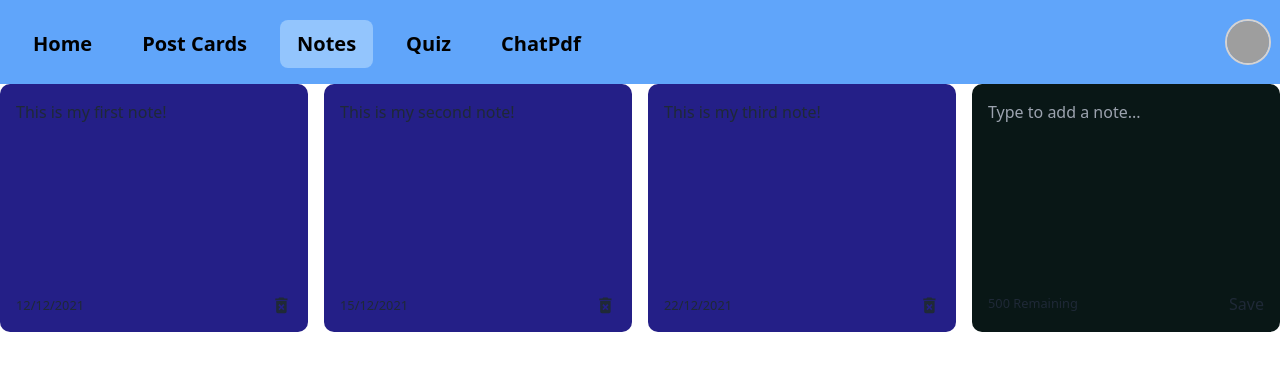
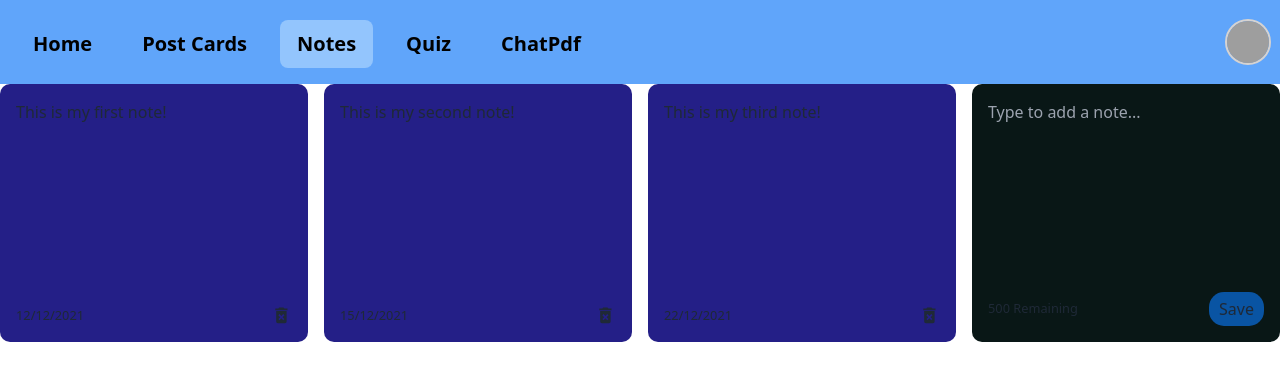
Before and after one commit to jeslinpjames/StudySphere, a React (Vite) app in the folder frontend/: page /noteslist in a window 1280 px wide. Shown: the top 380 px of the page. Built offline with nearby package versions, Linux system fonts and the light colour scheme; grey boxes are pictures that could not be loaded.

Commit message:
Add new notes component added

```diff
--- a/frontend/src/App.jsx
+++ b/frontend/src/App.jsx
@@ -35,6 +35,16 @@
       date: "22/12/2021",
     },
   ]);
+  const addNote = (text) => {
+    const date = new Date();
+    const newNote = {
+      id: nanoid(),
+      text: text,
+      date: date.toLocaleDateString(),
+    };
+    const newNotes = [...notes, newNote];
+    setNotes(newNotes);
+  }
 
   return (
     <>
@@ -51,7 +61,7 @@
         {/* Pass notes state to NotesList component */}
         <Route
           path="/noteslist"
-          element={<NotesList notes={notes} />} // Pass notes state as props
+          element={<NotesList notes={notes} handleAddNote={addNote} />} // Pass notes state as props
         />
         <Route path="/chatpdf" element={<ChatPdf />} />
         <Route path="/login" element={<Login />} />
--- a/frontend/src/components/Notes/AddNote.jsx
+++ b/frontend/src/components/Notes/AddNote.jsx
@@ -1,13 +1,26 @@
-const AddNote = () => {
+import React, { useState } from 'react';
+const AddNote = ({handleAddNote}) => {
+    const[noteText, setNoteText] = useState('');
+    const handleChange = (event) => {
+        setNoteText(event.target.value);
+    }
+    const handleSaveClick = () => {
+        if(noteText.trim().length > 0){
+            handleAddNote(noteText);
+            setNoteText('');
+        }
+    }
     return (<div className="note new">
         <textarea
             rows="8"
             cols="10"
             placeholder="Type to add a note..."
+            value={noteText}
+            onChange={handleChange}
         ></textarea>
         <div className="note-footer">
             <small>500 Remaining</small>
-            <button className="save">Save</button>
+            <button className="save"onClick={handleSaveClick}>Save</button>
         </div>
     </div>);
 };
--- a/frontend/src/components/Notes/NotesList.jsx
+++ b/frontend/src/components/Notes/NotesList.jsx
@@ -1,13 +1,13 @@
 import Note from './Note';
 import AddNote from './AddNote';
 
-const NotesList = ({notes}) => {
+const NotesList = ({notes, handleAddNote }) => {
     return (
         <div className="notes-list">
             {notes.map((note) => (
                 <Note id={note.id} text={note.text} date={note.date} />
             ))}
-            <AddNote />
+            <AddNote handleAddNote={handleAddNote}/>
         </div>
     );
 };
--- a/frontend/src/index.css
+++ b/frontend/src/index.css
@@ -46,3 +46,16 @@
 	resize: none;
 	background-color: #091716;
 }
+textarea:focus {
+	outline: none;
+}
+.save {
+	background-color: #0954a3;
+	border: none;
+	border-radius: 15px;
+	padding: 5px 10px 5px 10px;
+}
+.save:hover {
+	background-color: #e5e5e6;
+	cursor: pointer;
+}
```
